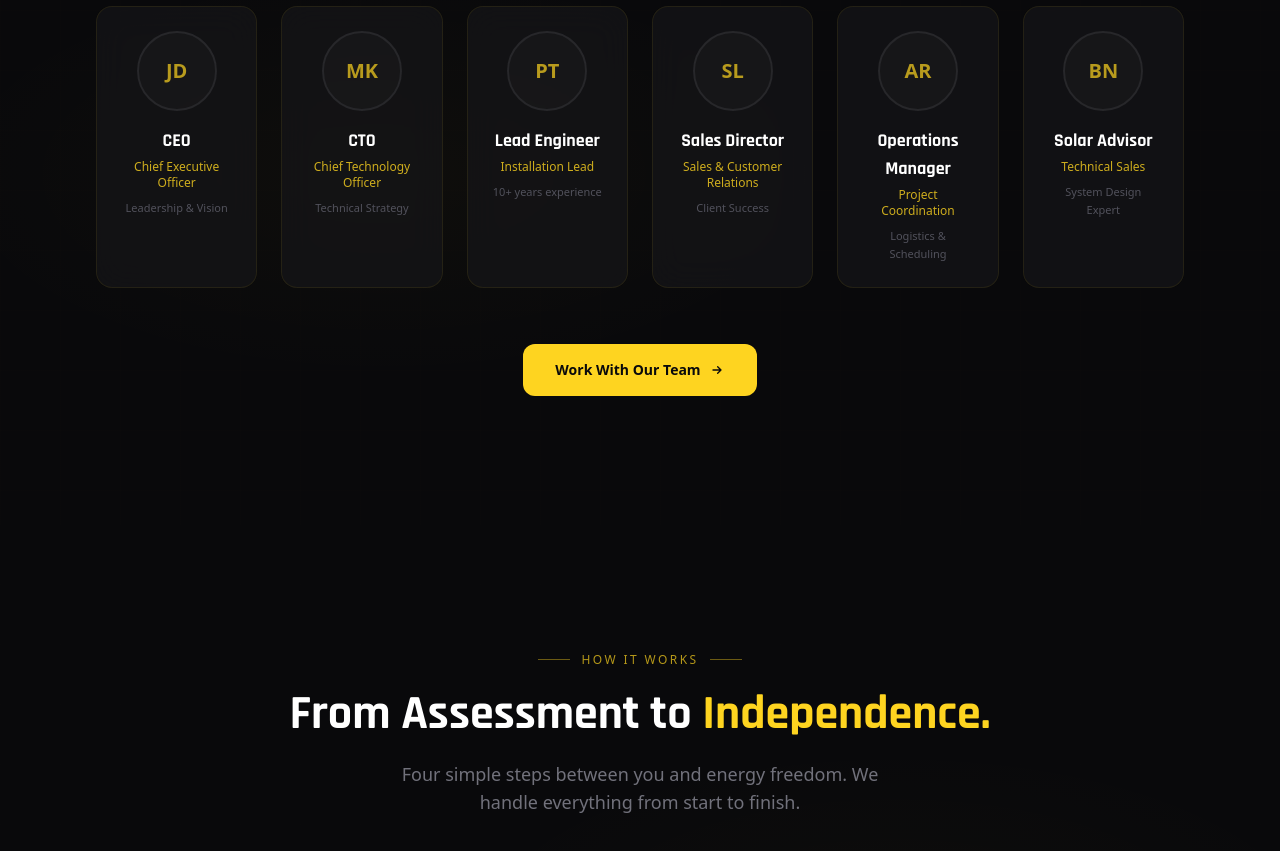
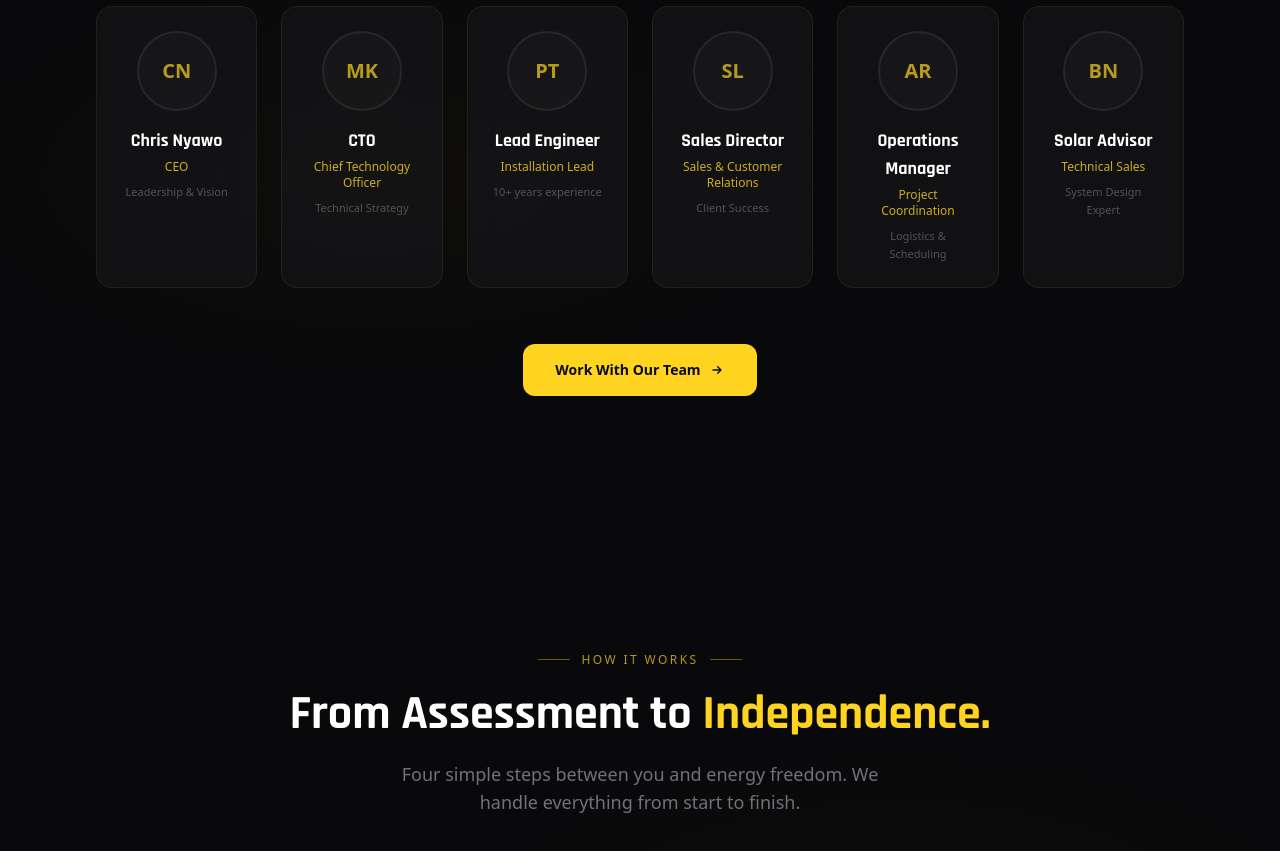
Before and after one commit to JonTheory/Enewable, a Next.js app: page / in a window 1280 px wide. Shown: the part 2200-3051 px from the top of the page. Built offline with nearby package versions, Linux system fonts and the light colour scheme.

Commit message:
Add Chris Nyawo as CEO

```diff
--- a/src/components/Team.tsx
+++ b/src/components/Team.tsx
@@ -8,10 +8,10 @@ import { motion, useInView } from "framer-motion";
     ────────────────────────────────────────────── */
 const team = [
     {
-        name: "CEO",
-        role: "Chief Executive Officer",
+        name: "Chris Nyawo",
+        role: "CEO",
         bio: "Leadership & Vision",
-        initials: "JD",
+        initials: "CN",
     },
     {
         name: "CTO",
```
